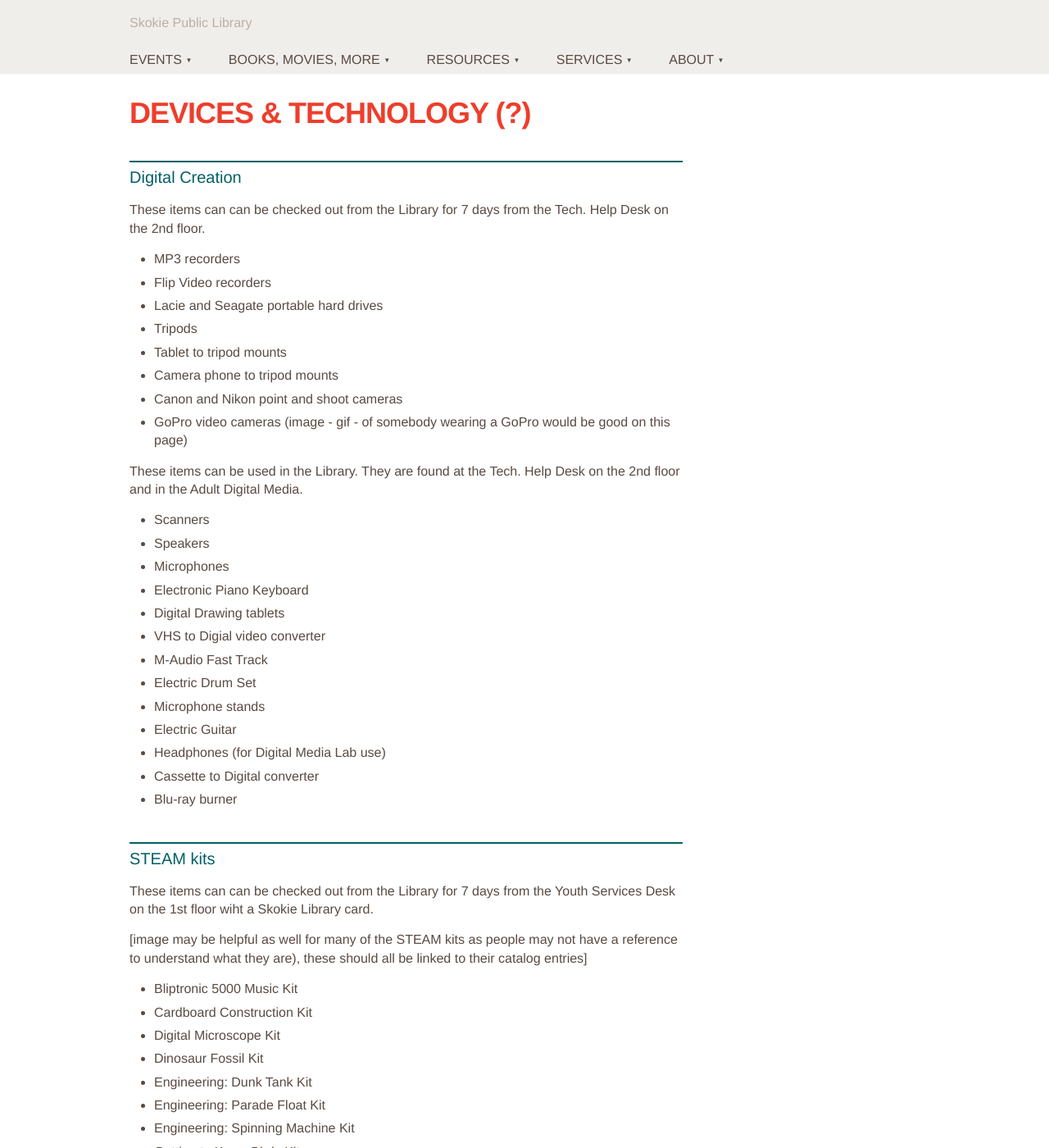
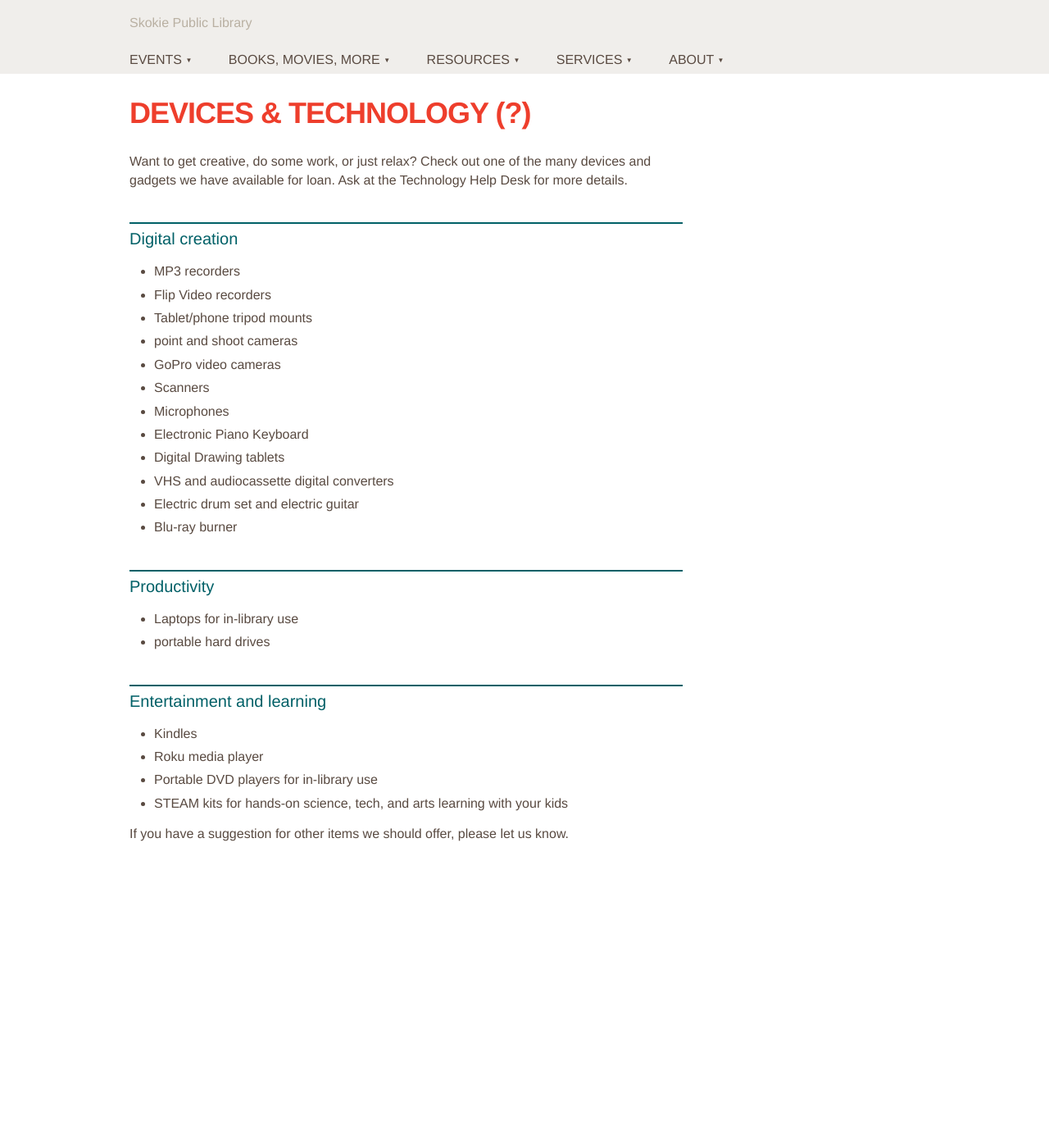
Before and after one commit to skokielibrary/spl-content, a Jekyll site: the page built from _content/mick/services--devices-technology.markdown, in a window 1280 px wide and 1400 px high. Shown: the whole window at 82% size. Built offline with Jekyll 4.4.1, drawn with Linux system fonts in a browser that asks for light colours; some of the changed text lies outside the part shown.

Commit message:
Updated services--devices-technology.markdown

```diff
--- a/_content/mick/services--devices-technology.markdown
+++ b/_content/mick/services--devices-technology.markdown
@@ -4,57 +4,33 @@ title: "Devices & technology (?)"
 published: true
 ---
 
-##Digital Creation
+Want to get creative, do some work, or just relax? Check out one of the many devices and gadgets we have available for loan. Ask at the Technology Help Desk for more details.
 
-These items can can be checked out from the Library for 7 days from the Tech. Help Desk on the 2nd floor.
+##Digital creation
 
 - MP3 recorders
 - Flip Video recorders
-- Lacie and Seagate portable hard drives
-- Tripods
-- Tablet to tripod mounts
-- Camera phone to tripod mounts
-- Canon and Nikon point and shoot cameras
-- GoPro video cameras (image - gif - of somebody wearing a GoPro would be good on this page)
-
-These items can be used in the Library. They are found at the Tech. Help Desk on the 2nd floor and in the Adult Digital Media.
-
+- Tablet/phone tripod mounts
+- point and shoot cameras
+- GoPro video cameras
 - Scanners
-- Speakers
 - Microphones
 - Electronic Piano Keyboard
 - Digital Drawing tablets
-- VHS to Digial video converter
-- M-Audio Fast Track
-- Electric Drum Set
-- Microphone stands
-- Electric Guitar
-- Headphones (for Digital Media Lab use)
-- Cassette to Digital converter
+- VHS and audiocassette digital converters
+- Electric drum set and electric guitar
 - Blu-ray burner
 
-##STEAM kits
+##Productivity
 
-These items can can be checked out from the Library for 7 days from the Youth Services Desk on the 1st floor wiht a Skokie Library card.
+- Laptops for in-library use
+- portable hard drives
 
-[image may be helpful as well for many of the STEAM kits as people may not have a reference to understand what they are), these should all be linked to their catalog entries]
+##Entertainment and learning
 
-- Bliptronic 5000 Music Kit
-- Cardboard Construction Kit
-- Digital Microscope Kit
-- Dinosaur Fossil Kit
-- Engineering: Dunk Tank Kit
-- Engineering: Parade Float Kit
-- Engineering: Spinning Machine Kit
-- Getting to Know Birds Kit
-- Hand Crank Static Electricity Generator Kit
-- Hapi Min Drum: C Major Music Kit
-- How a Tree Grows Kit
-- Human Skeleton X-ray Kit
-- Jumbie Jam Steel Drum Kit
-- Lego Wedo Kits
-- Solar Telescope Kit
-- Take-apart Human Body Kit
-- Telescope Kit
+- Kindles
+- Roku media player
+- Portable DVD players for in-library use
+- STEAM kits for hands-on science, tech, and arts learning with your kids
 
-If you have a suggestion for other items we should check out please let us know. <insert email address or form>
+If you have a suggestion for other items we should offer, please let us know. <insert email address or form>
```
